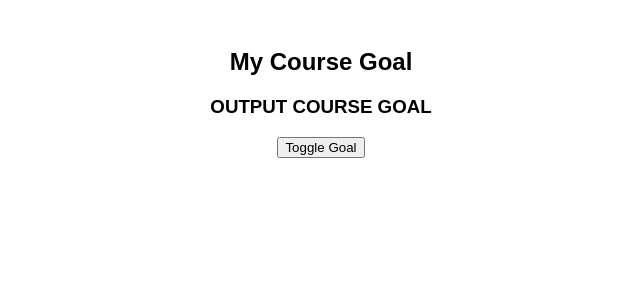
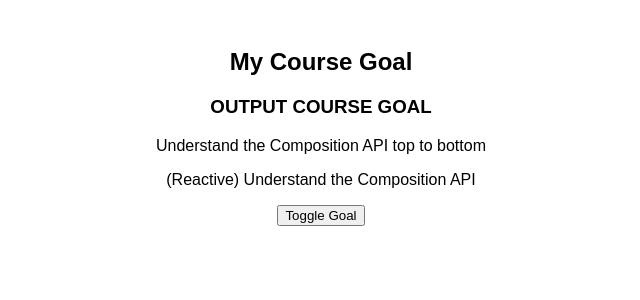
Before and after one commit to nooobcoder/VueJSTutorial, a Vue app in the folder 17-composition-api/: page / in a window 1280 px wide. Shown: the top 300 px of the page, without its empty margins (319-959 px from the left). Built offline with nearby package versions, Linux system fonts and the light colour scheme.

Commit message:
Assignment Complete

```diff
--- a/17-composition-api/src/App.vue
+++ b/17-composition-api/src/App.vue
@@ -1,19 +1,55 @@
 <template>
   <h2>My Course Goal</h2>
-  <!-- Task 1: Output your main course goal with help of the composition API -->
-  <!-- Don't hardcode it into the template, instead hardcode it into the JS code -->
   <h3>OUTPUT COURSE GOAL</h3>
-  <!-- Task 2: Toggle (show/ hide) the goal with help of the button  -->
-  <button>Toggle Goal</button>
-  <!-- Task 3: Manage data in three ways -->
-  <!-- => Separate refs -->
-  <!-- => Ref Object -->
-  <!-- => Reactive Object -->
-  <!-- Task 4: Also solve the assignment with the Options API -->
+
+  <!-- Options API -->
+  <!-- <div v-if="goalVisibility">
+    <p>{{ mainGoal }}</p>
+  </div>
+  <button @click.prevent="toggleVisibility">Toggle Goal</button> -->
+
+  <!-- Composition API -->
+  <div v-if="goalVisibility">
+    <p>{{ mainGoal }}</p>
+    <p>{{ mainGoalReactive }}</p>
+  </div>
+  <button @click.prevent="helpers.toggleVisibility">Toggle Goal</button>
 </template>
 
 <script>
-export default {};
+import { reactive, ref, toRefs } from "vue";
+
+export default {
+  setup() {
+    const goalVisibility = ref(true);
+    const mainGoal = ref("Understand the Composition API top to bottom");
+    const mainGoalReactiveObj = reactive({
+      mainGoalReactive: "(Reactive) Understand the Composition API",
+    });
+
+    const toggleVisibility = () =>
+      (goalVisibility.value = !goalVisibility.value);
+
+    return {
+      mainGoal,
+      ...toRefs(mainGoalReactiveObj),
+      goalVisibility,
+      helpers: { toggleVisibility },
+    };
+  },
+  /* data() {
+    return {
+      goalVisibility: true,
+      mainGoal: "Understand the Composition API top to bottom",
+    };
+  },
+  methods: {
+    toggleVisibility() {
+      console.log("here");
+      this.goalVisibility = !this.goalVisibility;
+    },
+  }, */
+};
 </script>
 
 <style>
```
Also changed, not shown: 17-composition-api/src/main.js (line endings or trailing spaces), 1 other file (tests, documents, lock files or other folders).
